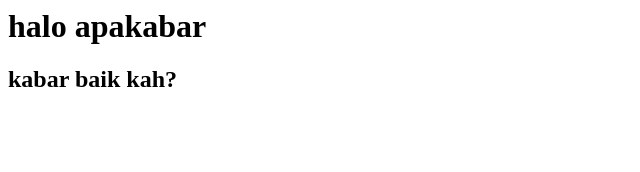
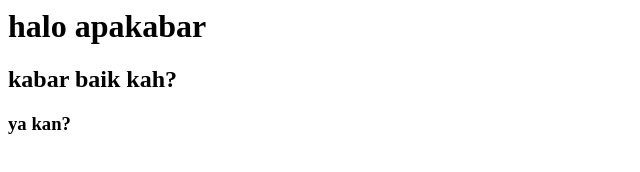
Before and after one commit to saktibuana/belajargitignore, a plain HTML site: page index.html in a window 1280 px wide. Shown: the full height of the page, 0-640 px from the left. Drawn offline with Linux system fonts and the light colour scheme.

Commit message:
menambah jadi 3 baris di index.html dan mengubah .env

```diff
--- a/index.html
+++ b/index.html
@@ -1,2 +1,3 @@
 <h1>halo apakabar</h1>
 <h2>kabar baik kah?</h2>
+<h3>ya kan?</h3>
```
Also changed, not shown: 1 other file.
